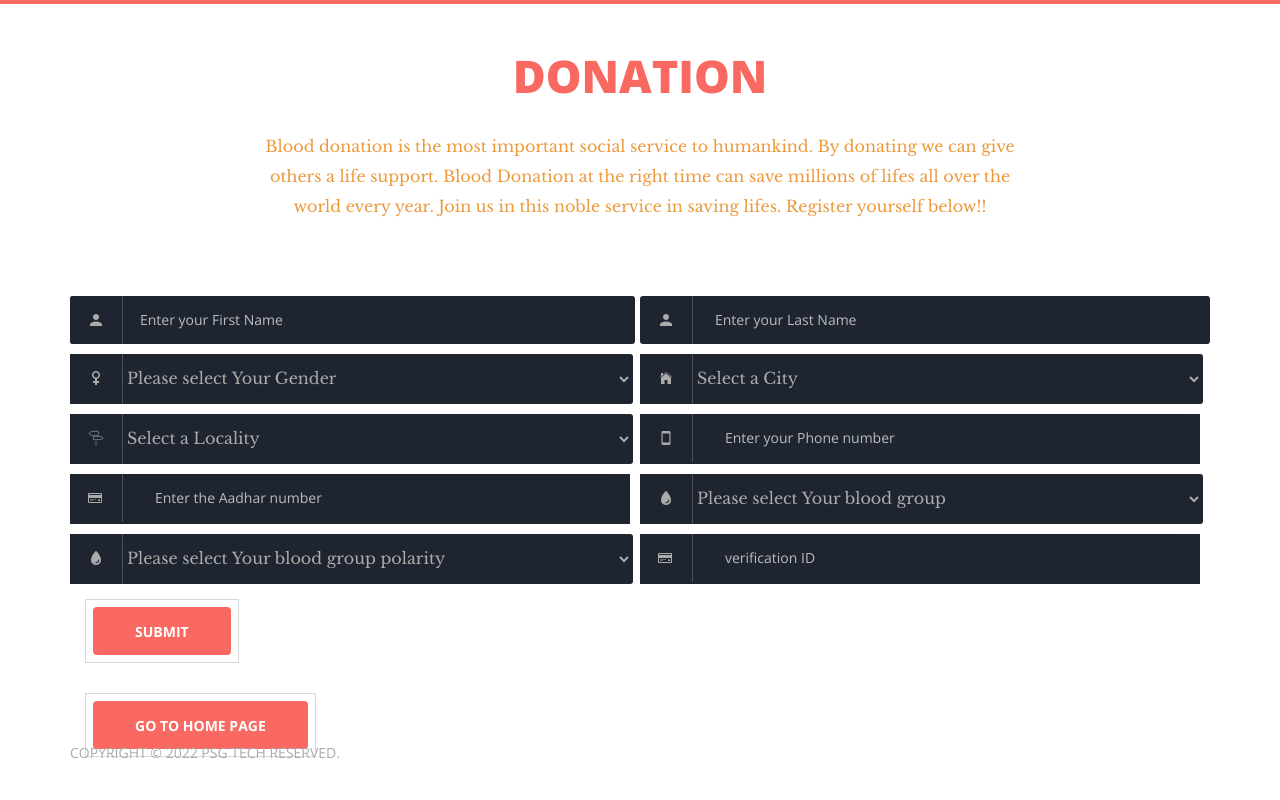
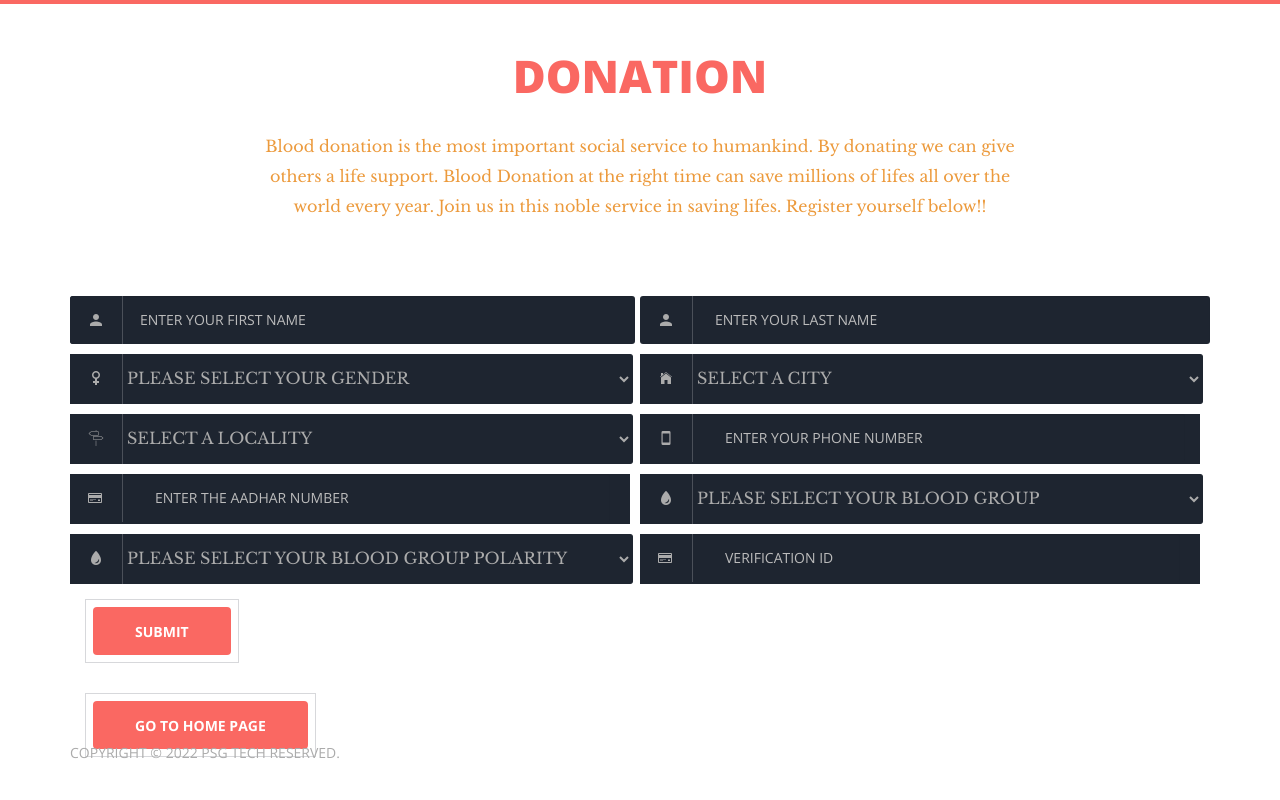
Before and after one commit to RapidCompiler/Blood-Bank-Management-System, a Flask app: page /donate in a window 1280 px wide. Run offline with Flask 2, Linux system fonts and the light colour scheme; data that the repository does not hold is empty; some libraries are stand-ins or nearby versions; some web fonts are replaced.

Commit message:
Changed some bugs and html, also edited line number 232 in app.py for verifying functionality

```diff
--- a/app.py
+++ b/app.py
@@ -219,8 +219,9 @@ def req_process():
             # Code to iterate through database results and send SMS to all prospective donors (in the same location)
             for i in x:
                 phone = "+91" + i[0]
+                print(request.form.get("blood_polarity"))
+                blood_polarity = "+" if (request.form.get("blood_polarity")=="plus") else "-"
                 print(phone, blood_polarity)
-                blood_polarity = "+" if request.form.get("blood_polarity") else "-"
                 message = "A patient is in need of " + request.form.get('blood_group').upper() + blood_polarity + " blood at "+ hosp_name + " hospital in " + hosp_locality +"."
                 sendSMS(message, phone)
 
@@ -414,6 +415,7 @@ def login(user):
             return redirect(f'/{user}')
         else:
             session[f"{user}_login_error"] = "User ID & Password combination does not exist"
+            print("Else part")
             return redirect(f'/login/{user}')
 
 
--- a/templates/donate.html
+++ b/templates/donate.html
@@ -53,14 +53,14 @@
                             <div class="col-xs-12 col-sm-6">
                                 <div class="input-field name">
                                     <span class="input-icon" id="first_name" ><i class="tf-ion-android-person"></i></span>
-                                    <input type="text" class="form-control"  name = "first_name" placeholder="Enter your First Name">
+                                    <input type="text" class="form-control text-uppercase"  name = "first_name" placeholder="Enter your First Name">
                                 </div>
                             </div> <!-- ./col- -->
 
                             <div class="col-xs-12 col-sm-6">
                                 <div class="input-field email">
                                     <span class= "input-icon" id="last_name"><i class="tf-ion-android-person"></i></span>
-                                    <input type="text" class="form-control" name="last_name" placeholder="Enter your Last Name">
+                                    <input type="text" class="form-control text-uppercase" name="last_name" placeholder="Enter your Last Name">
                                 </div>
                             </div> <!-- ./col- -->
 
@@ -69,8 +69,8 @@
                             <div class="combo col-xs-12 col-sm-6">
                                 <div class="input-field name">
                                     <span class= "input-icon" id="sex"><i class="tf-ion-female"></i></span>
-                                    <select name="sex" id="sex" required>
-                                        <option value="" selected>Please select Your Gender</option>
+                                    <select class = "text-uppercase" name="sex" id="sex" required>
+                                        <option selected disabled>Please select Your Gender</option>
                                         <option value="male">male</option>
                                         <option value="female">female</option>
                                         <option value="other">other</option>
@@ -83,8 +83,8 @@
                                     <!-- <span class="input-icon" id="city" ><i class="tf-ion-ios-home"></i></span>
                                     <input type="text" class="form-control"  name = "city" placeholder="Enter your City"> -->
                                     <span class= "input-icon" id="city"><i class="tf-ion-ios-home"></i></span>
-                                    <select name="city" id="city" required>
-                                        <option selected="selected">Select a City</option>
+                                    <select class = "text-uppercase" name="city" id="city" required>
+                                        <option selected disabled>Select a City</option>
                                         {% for city in message['city']%}
                                         <option value="{{city}}">{{city}}</option>
                                         {% endfor %}
@@ -95,8 +95,8 @@
                             <div class="combo phone     col-xs-12 col-sm-6">
                                 <div class="input-field name">
                                     <span class= "input-icon" id="blood_group"><i class="tf-streetsign"></i></span>
-                                    <select name="locality" id="locality">
-                                        <option value="" selected="selected">Select a Locality</option>
+                                    <select class = "text-uppercase" name="locality" id="locality">
+                                        <option selected disabled>Select a Locality</option>
                                         {% for local in message['local']%}
                                         <option value="{{local[0]}}">{{ local[0] }} - {{ local[1] }}</option>
                                         {% endfor %}
@@ -107,14 +107,14 @@
                             <div class="phone col-xs-12 col-sm-6">
                                 <div class="input-field">
                                     <span class= "input-icon" id="phone"><i class="tf-ion-android-phone-portrait"></i></span>
-                                    <input type="number" class="form-control" name="phone" placeholder="Enter your Phone number" maxlength="10" oninput="javascript: if (this.value.length > this.maxLength) this.value = this.value.slice(0,this.maxLength)">
+                                    <input type="number" class="form-control text-uppercase" name="phone" placeholder="Enter your Phone number" maxlength="10" oninput="javascript: if (this.value.length > this.maxLength) this.value = this.value.slice(0,this.maxLength)">
                                 </div>
                             </div> <!-- ./col- -->
 
                             <div class="phone col-xs-12 col-sm-6">
                                 <div class="input-field name">
                                     <span class= "input-icon" id="aadhar"><i class="tf-ion-card"></i></span>
-                                    <input type="number" class="form-control" name="aadhar" placeholder="Enter the Aadhar number" maxlength="12" oninput="javascript: if (this.value.length > this.maxLength) this.value = this.value.slice(0,this.maxLength)">
+                                    <input type="number" class="form-control text-uppercase" name="aadhar" placeholder="Enter the Aadhar number" maxlength="12" oninput="javascript: if (this.value.length > this.maxLength) this.value = this.value.slice(0,this.maxLength)">
                                 </div>
                             </div> <!-- ./col- -->
 
@@ -122,8 +122,8 @@
                             <div class="combo aadhar col-xs-12 col-sm-6">
                                 <div class="input-field name">
                                     <span class= "input-icon" id="blood_group"><i class="tf-ion-waterdrop"></i></span>
-                                    <select name="blood_group" id="blood_group" required>
-                                        <option value="" selected>Please select Your blood group</option>
+                                    <select class = "text-uppercase" name="blood_group" id="blood_group" required>
+                                        <option value="" selected disabled>Please select Your blood group</option>
                                         <option value="A">A</option>
                                         <option value="B">B</option>
                                         <option value="AB">AB</option>
@@ -136,8 +136,8 @@
                             <div class="combo verify col-xs-12 col-sm-6">
                                 <div class="input-field name">
                                     <span class= "input-icon" id="blood_polarity"><i class="tf-ion-waterdrop"></i></span>
-                                    <select name="blood_polarity" id="blood_polarity" required>
-                                        <option value="" selected>Please select Your blood group polarity</option>
+                                    <select class = "text-uppercase" name="blood_polarity" id="blood_polarity" required>
+                                        <option value="" selected disabled>Please select Your blood group polarity</option>
                                         <option value="plus">+</option>
                                         <option value="minus">-</option>
                                     </select>
@@ -148,7 +148,7 @@
                                     <span class= "input-icon" id="v_id"><i class="tf-ion-card"></i></span>
                                     <!-- <select name="v_id" id="v_id" required> -->
                                         <!-- <option value="" selected>Enter verification Number</option> -->
-                                        <input type="number" class="form-control" name="v_id" placeholder="verification ID">
+                                        <input type="number" class="form-control text-uppercase" name="v_id" placeholder="verification ID">
                                     <!-- </select> -->
                                 </div>
                             </div>
```
Also changed, not shown: BUGS.txt (added, +7 -0 lines).
